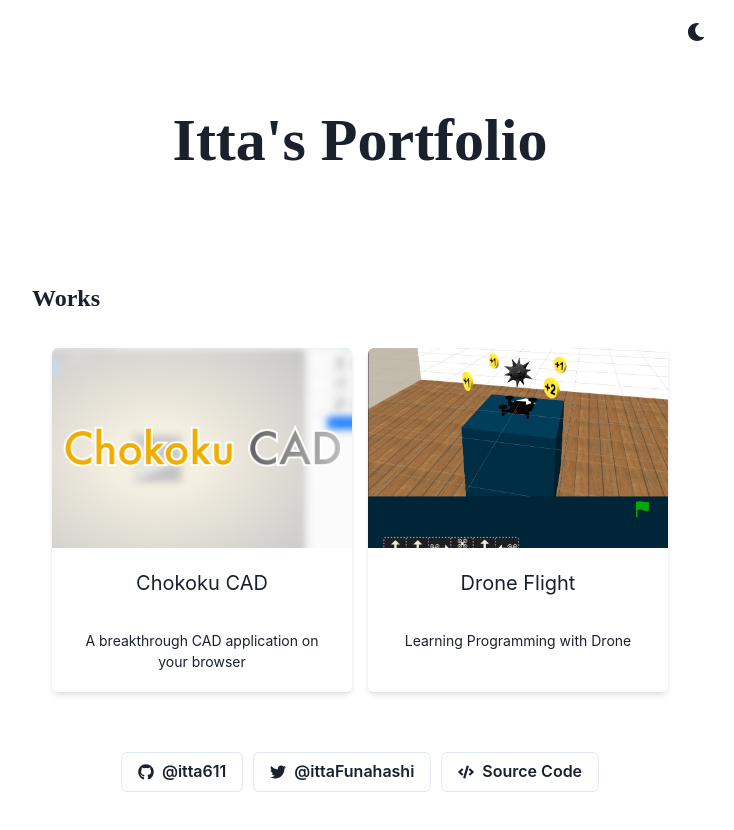
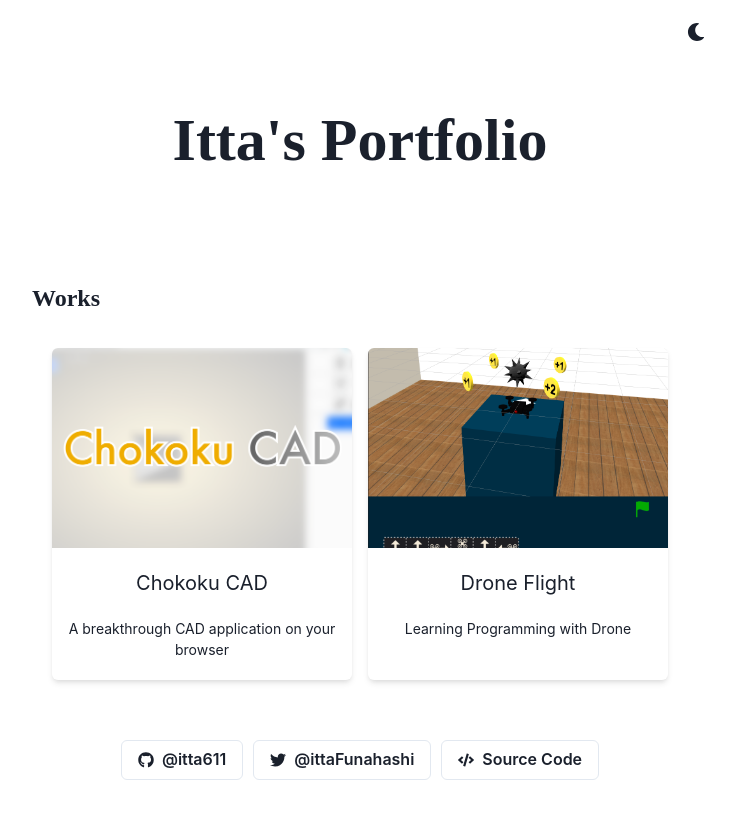
Before and after one commit to itta611/itta-portfolio-old, a Next.js app: page / in a window 1280 px wide. Shown: the whole page, without its empty margins (280-1014 px from the left). Built offline with nearby package versions, Linux system fonts and the light colour scheme.

Commit message:
fix space

```diff
--- a/components/gridItem.js
+++ b/components/gridItem.js
@@ -32,7 +32,8 @@ export const GridItem = ({thumbnail, href, text, children}) => (
           </Text>
           <Text
             textDecoration="none!important"
-            p="5"
+            p="2"
+            pb="5"
             fontSize="sm"
           >
             {children}
```
